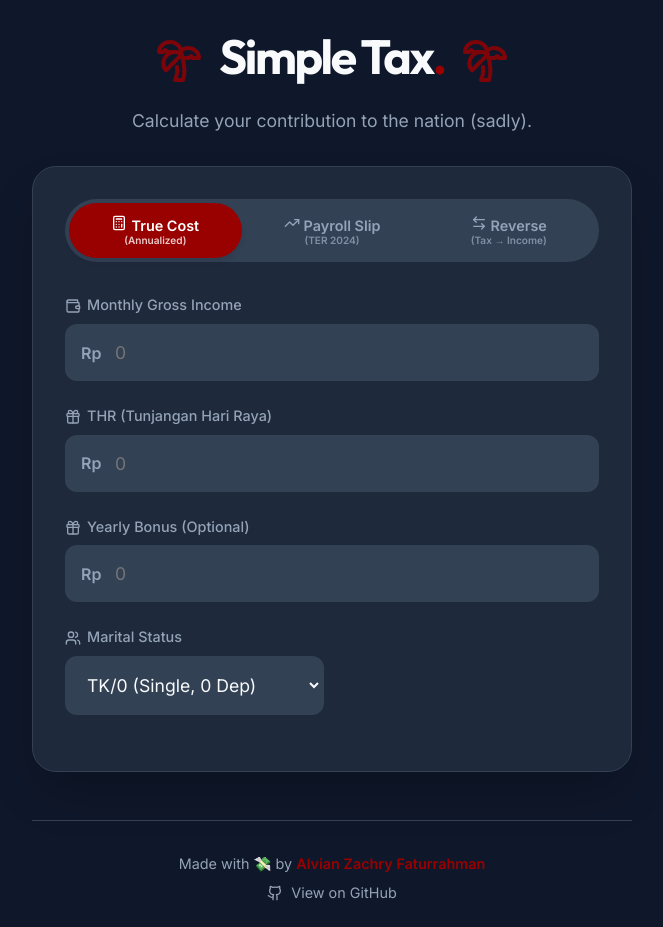
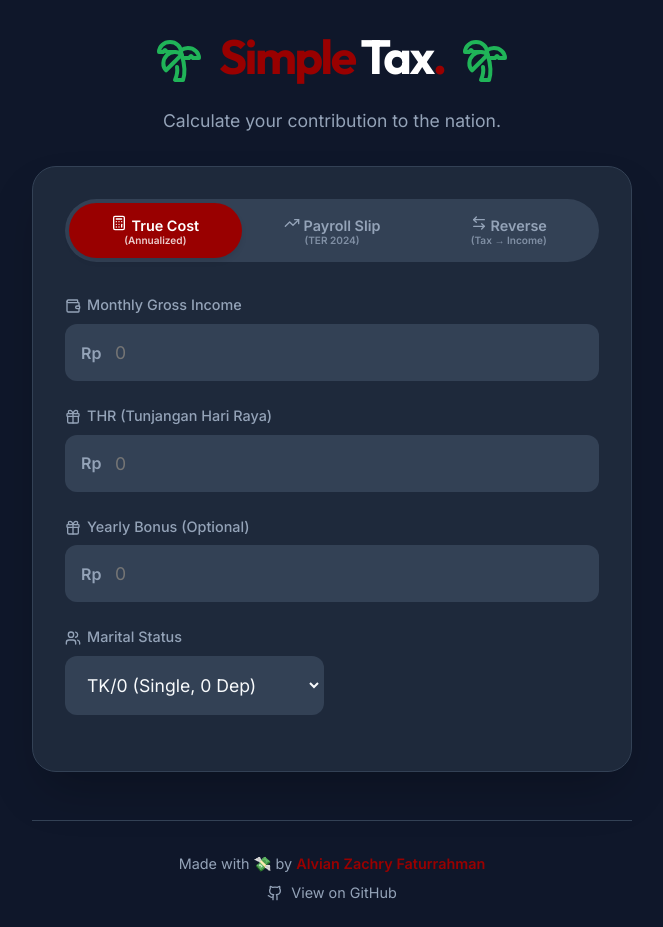
Before and after one commit to alvianzf/simple-tax-calculator, a React (Vite) app: page / in a window 1280 px wide. Shown: the whole page, without its empty margins (308-971 px from the left). Built offline with nearby package versions, Linux system fonts and the light colour scheme.

Commit message:
style: Update header - green palm trees, red Simple, white Tax, remove (sadly)

```diff
--- a/src/components/Header.jsx
+++ b/src/components/Header.jsx
@@ -5,11 +5,15 @@ const Header = () => {
   return (
     <header>
       <div style={{ display: 'flex', alignItems: 'center', justifyContent: 'center', gap: '1rem', marginBottom: '0.5rem' }}>
-        <Palmtree size={48} style={{ color: 'var(--brand-red)', opacity: 0.8 }} />
-        <h1>Simple Tax<span>.</span></h1>
-        <Palmtree size={48} style={{ color: 'var(--brand-red)', opacity: 0.8 }} />
+        <Palmtree size={48} style={{ color: '#22c55e', opacity: 0.9 }} />
+        <h1>
+          <span style={{ color: 'var(--brand-red)' }}>Simple</span>{' '}
+          <span style={{ color: 'white' }}>Tax</span>
+          <span style={{ color: 'var(--brand-red)' }}>.</span>
+        </h1>
+        <Palmtree size={48} style={{ color: '#22c55e', opacity: 0.9 }} />
       </div>
-      <p className="subtitle">Calculate your contribution to the nation (sadly).</p>
+      <p className="subtitle">Calculate your contribution to the nation.</p>
     </header>
   );
 };
```
